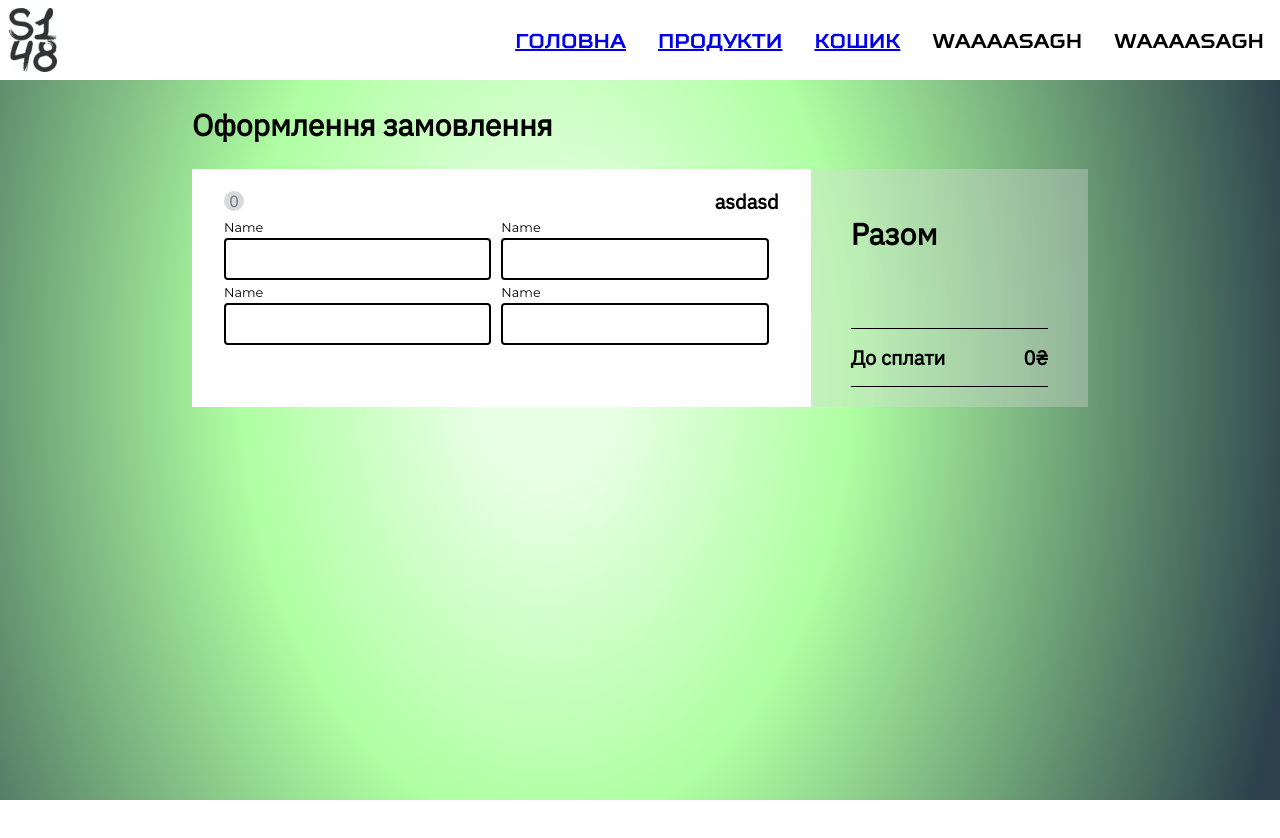
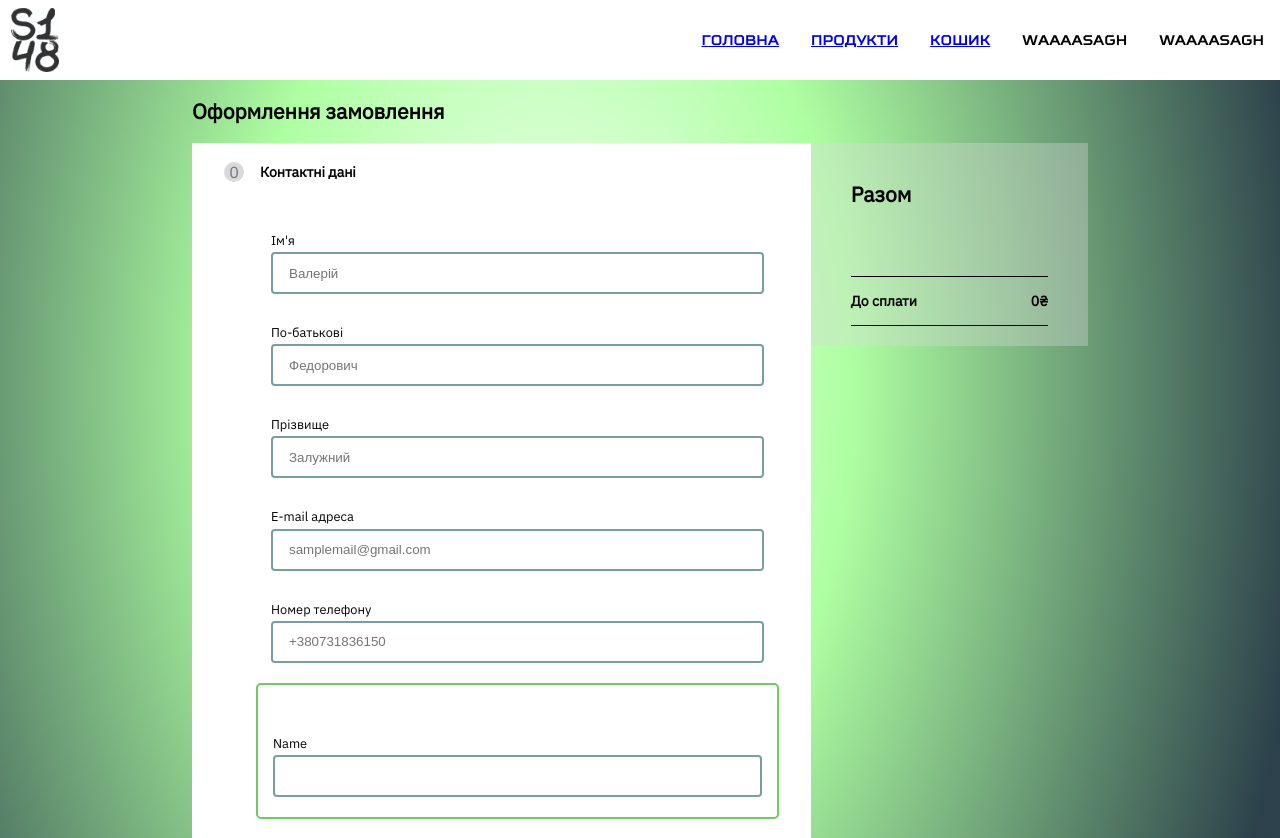
Before and after one commit to Dmytrych/S148-Official-Website, a React (Create React App) app: page /cart in a window 1280 px wide. Before the commit the page ends 800 px from the top, so only its background shows below. Built offline with nearby package versions, Linux system fonts and the light colour scheme.

Commit message:
Made changes to order form

```diff
--- a/src/components/FormField/index.css
+++ b/src/components/FormField/index.css
@@ -1,21 +1,16 @@
 .form-field-input {
-    font-family: Montserrat Regular;
-    border-color: black;
+    border-color: var(--form-field-outline-color);
     border-width: 2px;
     border-style: solid;
     padding-left: 1rem;
-}
-
-.form-element-default {
     height: 2.25rem;
     border-radius: 4px;
+    font-weight: 400;
 }
 
 .form-element-container {
     display: flex;
     flex-direction: column;
-    flex-grow: 1;
-    font-family: Montserrat Regular;
 }
 
 .form-element-error-text {
--- a/src/components/FormField/index.jsx
+++ b/src/components/FormField/index.jsx
@@ -1,9 +1,9 @@
 import React from "react";
 import './index.css'
 
-const FormField = ({header = "", error = false, errorText = "", placeholder = "", onChange}) => {
+const FormField = ({header = "", error = false, errorText = "", placeholder = "", className = "",onChange}) => {
     return (
-        <div className="form-element-container">
+        <div className={`form-element-container ${className}`}>
             <span className="form-element-header">{header}</span>
             <input className="form-element-default form-field-input" type="text" placeholder={placeholder} onChange={onChange}/>
             {error ? <span className="form-element-error-text">{errorText}</span> : <></>}
--- a/src/locale/ua.js
+++ b/src/locale/ua.js
@@ -1,12 +1,14 @@
 export const locale = {
     email: "E-mail адреса",
+    email_placeholder: "samplemail@gmail.com",
     name: "Ім'я",
-    name_placeholder: "Іван",
+    name_placeholder: "Валерій",
     surname: "Прізвище",
-    surname_placeholder: "Петренко",
+    surname_placeholder: "Залужний",
     middle_name: "По-батькові",
-    middle_name_placeholder: "Іванович",
+    middle_name_placeholder: "Федорович",
     phone_number: "Номер телефону",
+    phone_number_placeholder: "+380731836150",
     universal_oil: "Універсальне мастило",
     universal_oil_detailed: "Збройове мастило для очистки й догляду",
     buy: "Купити",
@@ -20,5 +22,6 @@ export const locale = {
 
     total: "Разом",
     to_be_paid: "До сплати",
-    order_placement: "Оформлення замовлення"
+    order_placement: "Оформлення замовлення",
+    contact_info: "Контактні дані"
 }
--- a/src/pages/Cart/components/FormParagraphSign/index.css
+++ b/src/pages/Cart/components/FormParagraphSign/index.css
@@ -1,7 +1,8 @@
 .form-paragraph-sign {
     display: flex;
     flex-direction: row;
-    justify-content: space-between;
+    justify-content: start;
+
     align-items: center;
 }
 
@@ -17,5 +18,6 @@
 }
 
 .form-paragraph-text {
+    margin-left: 1rem;
     font-weight: bold;
 }
--- a/src/pages/Cart/index.css
+++ b/src/pages/Cart/index.css
@@ -13,7 +13,7 @@
 
 .credentials-block {
     display: flex;
-    flex-direction: row;
+    flex-direction: column;
 }
 
 @media screen and (max-width: 900px) {
@@ -22,17 +22,10 @@
         flex-direction: column;
         width: 70vw;
     }
-
-    .credentials-block {
-        display: flex;
-        flex-direction: column;
-    }
 }
 
 .form-field {
-    margin-top: 5px;
-    margin-right: 10px;
-    flex-grow: 1;
+    margin-top: 30px;
 }
 
 .order-summary-block {
@@ -79,3 +72,15 @@
     padding: 19px 32px;
     word-break: break-all;
 }
+
+.order-page-content-info-block {
+    margin-left: 2rem;
+    padding: 20px 15px;
+}
+
+.order-page-content-info-block-outlined{
+    margin-left: 2rem;
+    padding: 20px 15px;
+    border: 2px solid var(--global-color-primary);
+    border-radius: 5px;
+}
--- a/src/pages/Cart/index.jsx
+++ b/src/pages/Cart/index.jsx
@@ -1,3 +1,4 @@
+import { TextField } from '@mui/material';
 import React, { useContext, useEffect, useState } from 'react'
 import FormField from '../../components/FormField';
 import CartContext from '../../contexts/CartContext';
@@ -21,22 +22,23 @@ function Cart(){
             <div><h2>{locale.order_placement}</h2></div>
             <div className='order-page-content'>
                 <div className='order-page-content-block'>
-                    <div><FormParagraphSign numberTag={0} text='asdasd'/></div>
-                    <div className='flex-column'>
-                        <div className='credentials-block'>
-                            <div className='form-field'>
-                                <FormField header="Name"/>
-                            </div>
-                            <div className='form-field'>
-                                <FormField header="Name"/>
+                    <div><FormParagraphSign numberTag={0} text={locale.contact_info}/></div>
+                    <div className='order-page-content-info-block'>
+                        <div className='flex-column'>
+                            <div className='credentials-block'>
+                                <FormField header={locale.name} className="form-field" placeholder={locale.name_placeholder}/>
+                                <FormField header={locale.middle_name} className="form-field" placeholder={locale.middle_name_placeholder}/>
+                                <FormField header={locale.surname} className="form-field" placeholder={locale.surname_placeholder}/>
+                                <FormField header={locale.email} className="form-field" placeholder={locale.email_placeholder}/>
+                                <FormField header={locale.phone_number} className="form-field" placeholder={locale.phone_number_placeholder}/>
+
                             </div>
                         </div>
-                        <div className='credentials-block'>
-                        <div className='form-field'>
-                                <FormField header="Name"/>
-                            </div>
-                            <div className='form-field'>
-                                <FormField header="Name"/>
+                    </div>
+                    <div className='order-page-content-info-block-outlined'>
+                        <div className='flex-column'>
+                            <div className='credentials-block'>
+                                <FormField header="Name" className="form-field"/>
                             </div>
                         </div>
                     </div>
--- a/src/styles/colors.css
+++ b/src/styles/colors.css
@@ -5,13 +5,15 @@
     --global-font-family: 'IBMPlexSans Regular';
     --global-text-color: #e795da;
     --global-primary-title-size: 2rem;
-    --global-text-size: 20px;
+    --global-text-size: 14px;
     --global-color-primary: #70c963;
     --global-color-primary-highlight: #34bd1f;
     --global-color-secondary: #779fa1;
     --global-color-warning: #e28413;
     --global-color-danger: #ff6542;
     --global-background-color: #339557;
+
+    --form-field-outline-color: #779fa1;
 
     --form-paragraph-dot-color: #D9D9D9;
 
@@ -32,7 +34,7 @@
         #22ff005d 40%,
         #07202CD9 100%);
 
-    --order-page-content-block-color: #ffffff;
+    --order-page-content-block-color: rgb(255, 255, 255);
     --order-page-summary-block-color: rgba(217, 217, 217, 0.36);
     --order-page-highlight-font-weight: 600;
     --order-page-default-font-weight: 400;
```
